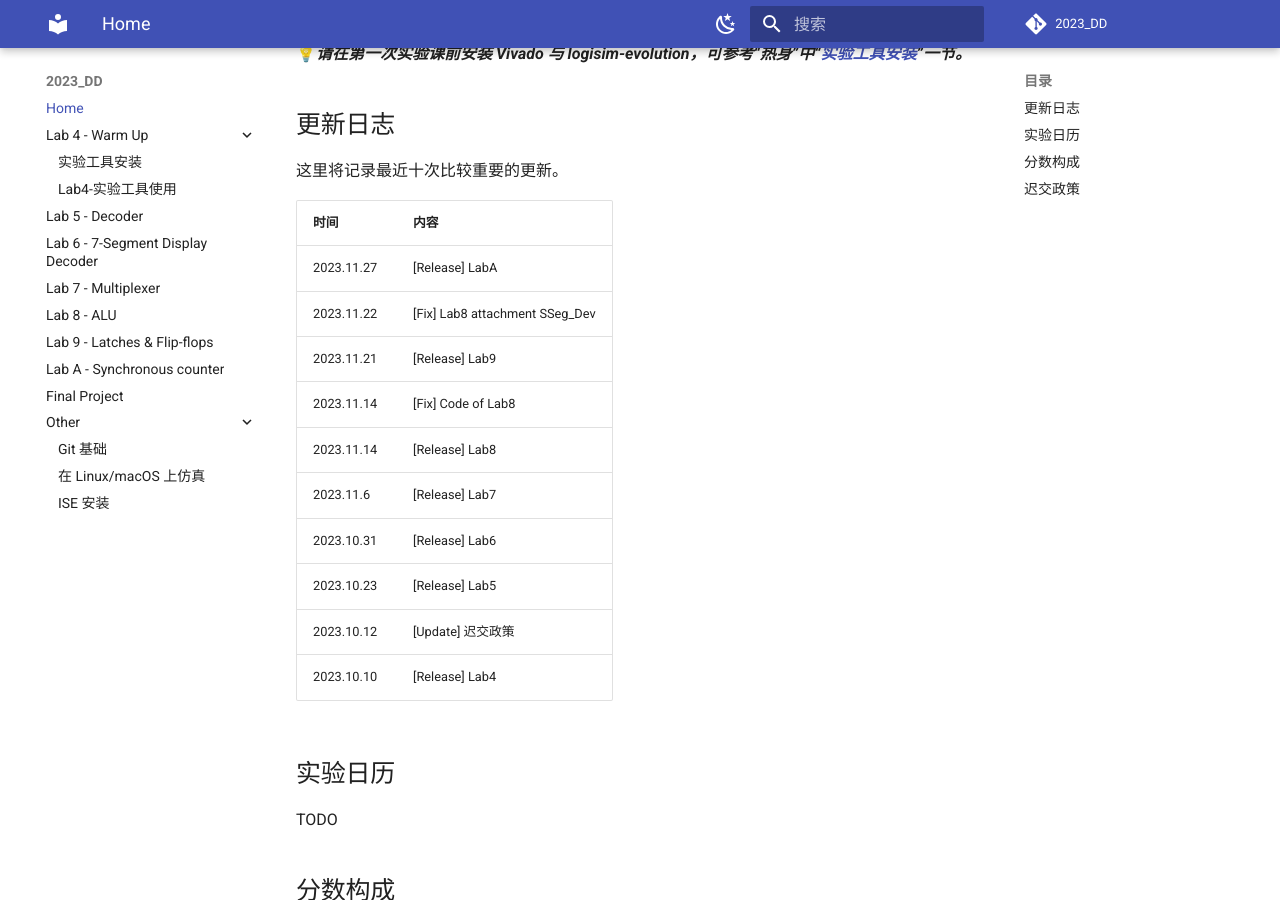
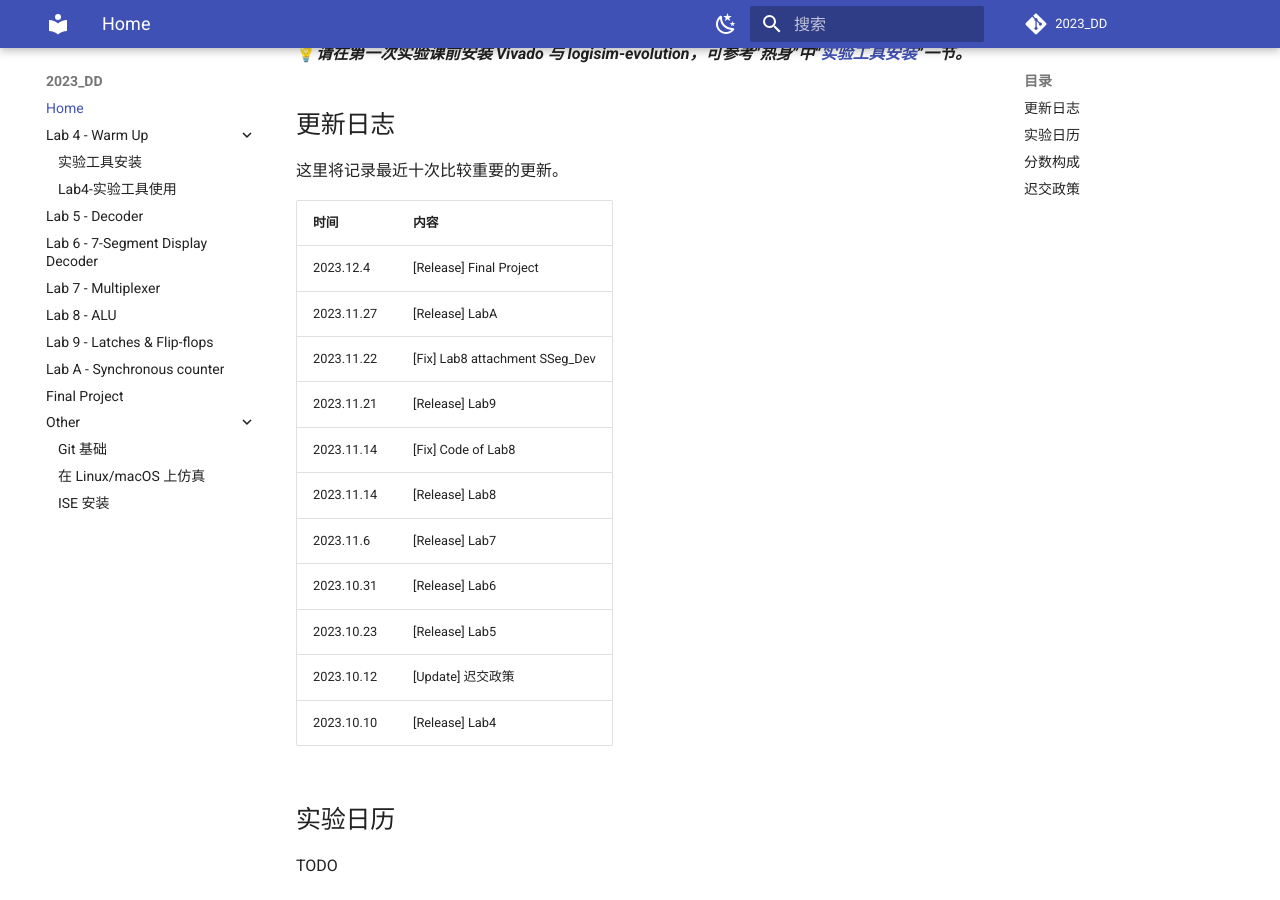
Before and after one commit to Guahao31/2023_DD, an MkDocs documentation site: the page built from docs/index.md, in a window 1280 px wide and 900 px high, scrolled down 458 px. Built offline with MkDocs 1.6.1 and Material for MkDocs 9.7.7, drawn with Linux system fonts in a browser that asks for light colours; a script that is not in the unit is left out; comment, search, counter and statistics services are not loaded.

Commit message:
release: final project

```diff
--- a/docs/index.md
+++ b/docs/index.md
@@ -20,6 +20,7 @@
 
 | 时间 | 内容 |
 | --- | :------------------------------------ |
+| 2023.12.4 | [Release] Final Project |
 | 2023.11.27 | [Release] LabA |
 | 2023.11.22 | [Fix] Lab8 attachment SSeg_Dev |
 | 2023.11.21 | [Release] Lab9 |
```
